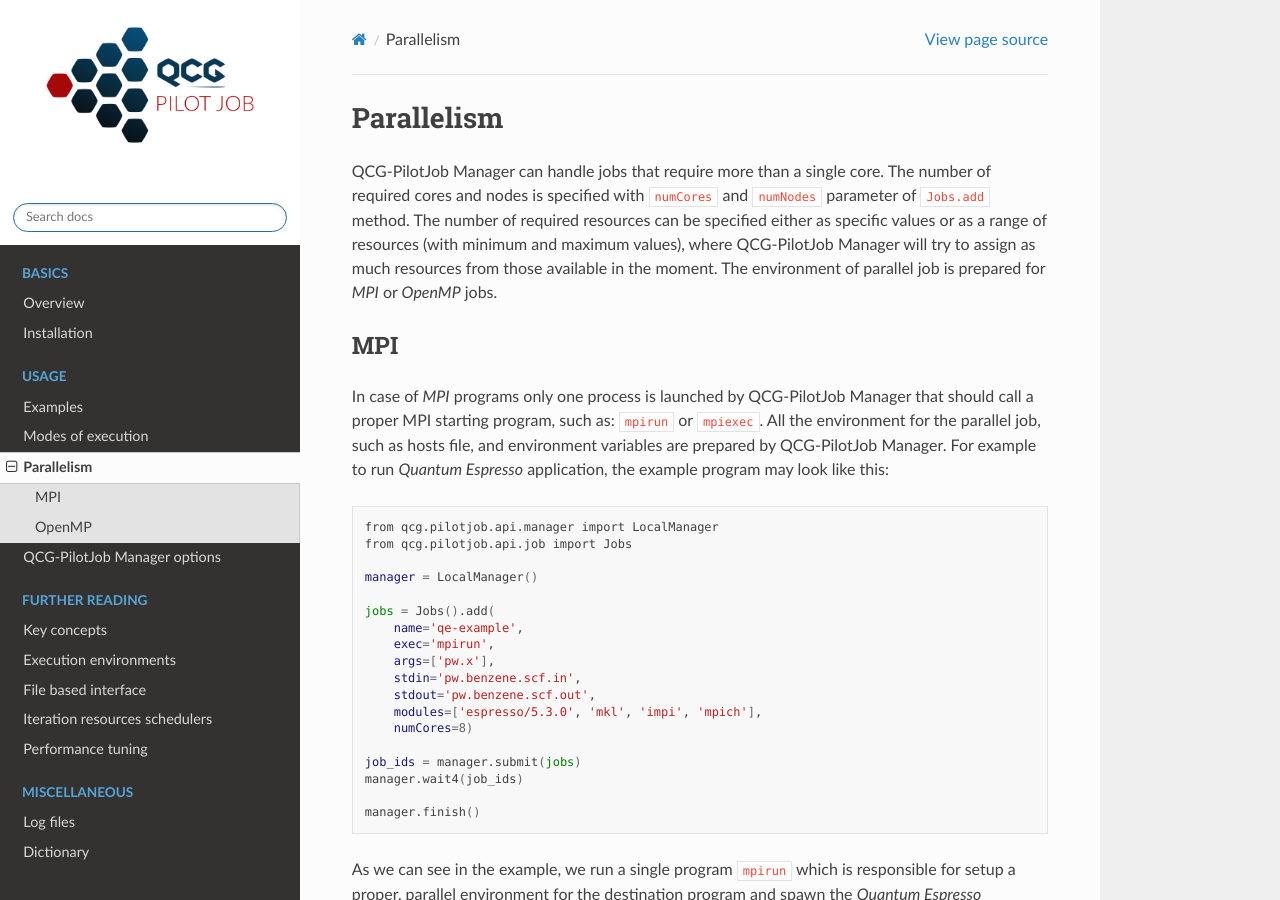
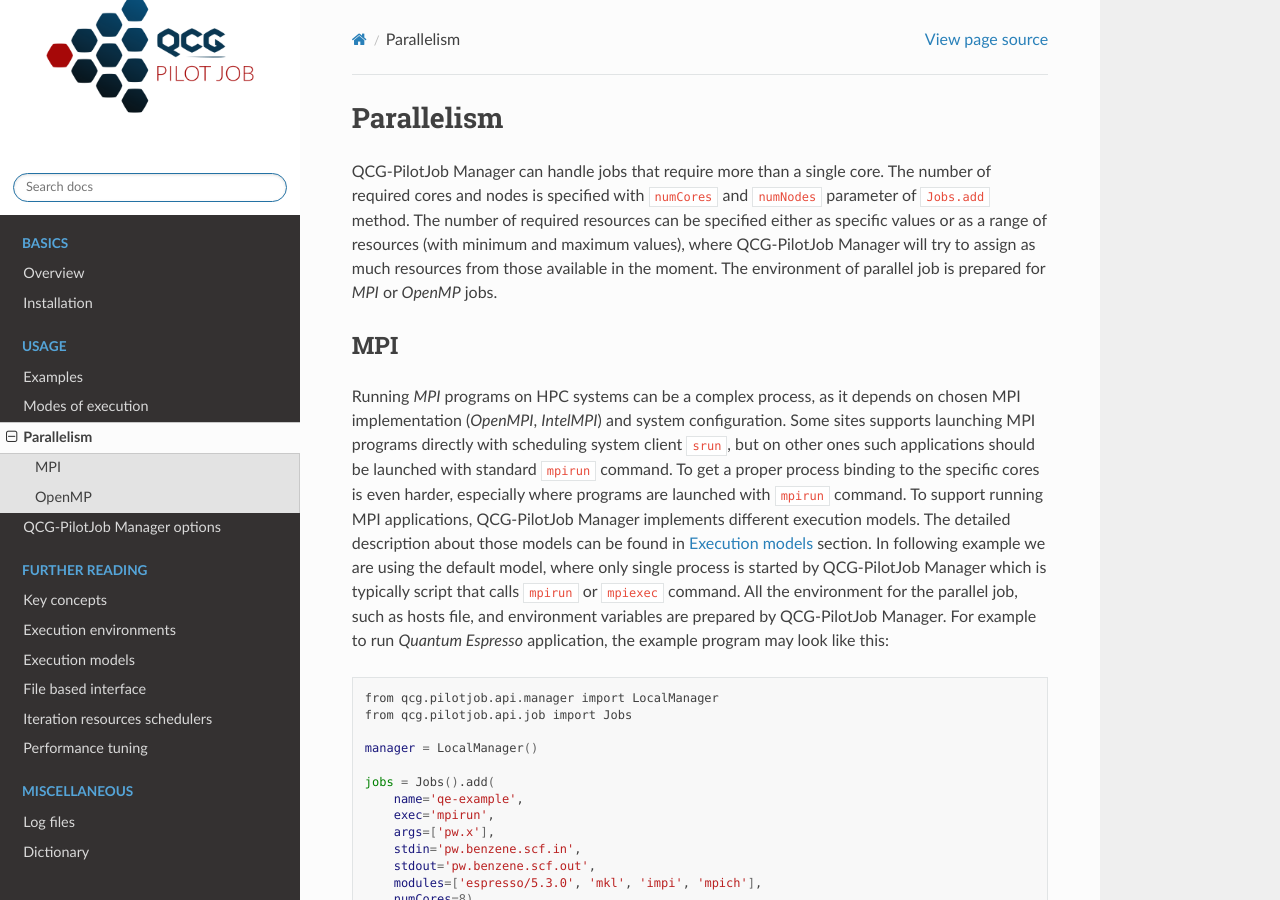
Before and after one commit to compat-project/QCG-PilotJob, a Sphinx documentation site: the page built from docs/parallelism.rst, in a window 1280 px wide and 900 px high. Built offline with Sphinx 7.4.7 and the Read the Docs theme 2.0.0, drawn with Linux system fonts in a browser that asks for light colours; pages that are not in the unit, such as notebooks, are missing from menus; the version number is read from the project's files by our own code.

Commit message:
documentation about execution models

```diff
--- a/docs/index.rst
+++ b/docs/index.rst
@@ -32,6 +32,7 @@
 
    concepts
    execution_environments
+   execution_models
    fileinterface
    resourceschedulers
    performance_tuning
--- a/docs/parallelism.rst
+++ b/docs/parallelism.rst
@@ -10,10 +10,15 @@
 MPI
 ---
 
-In case of *MPI* programs only one process is launched by QCG-PilotJob Manager that should call a proper MPI
-starting program, such as: ``mpirun`` or ``mpiexec``. All the environment for the parallel job, such as
-hosts file, and environment variables are prepared by QCG-PilotJob Manager. For example to run *Quantum Espresso*
-application, the example program may look like this:
+Running *MPI* programs on HPC systems can be a complex process, as it depends on chosen MPI implementation (*OpenMPI*,
+*IntelMPI*) and system configuration. Some sites supports launching MPI programs directly with scheduling system client
+``srun``, but on other ones such applications should be launched with standard ``mpirun`` command. To get a proper
+process binding to the specific cores is even harder, especially where programs are launched with ``mpirun`` command.
+To support running MPI applications, QCG-PilotJob Manager implements different execution models. The detailed description
+about those models can be found in :ref:`Execution models` section. In following example we are using the default model,
+where only single process is started by QCG-PilotJob Manager which is typically script that calls ``mpirun`` or
+``mpiexec`` command. All the environment for the parallel job, such as hosts file, and environment variables are
+prepared by QCG-PilotJob Manager. For example to run *Quantum Espresso* application, the example program may look like this:
 
 .. code:: bash
 
```
Also changed, not shown: docs/affinity.md (+24 -11 lines), docs/execution_models.rst (added, +45 -0 lines).
